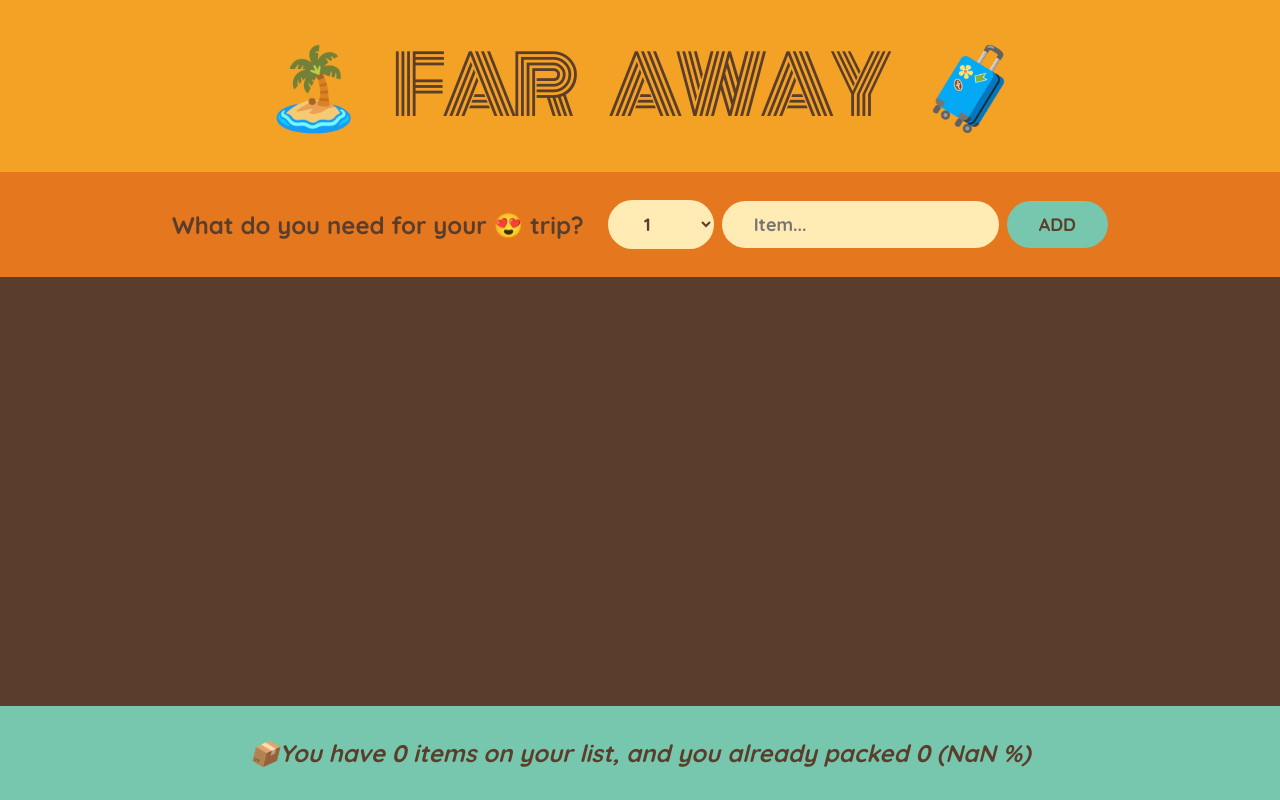
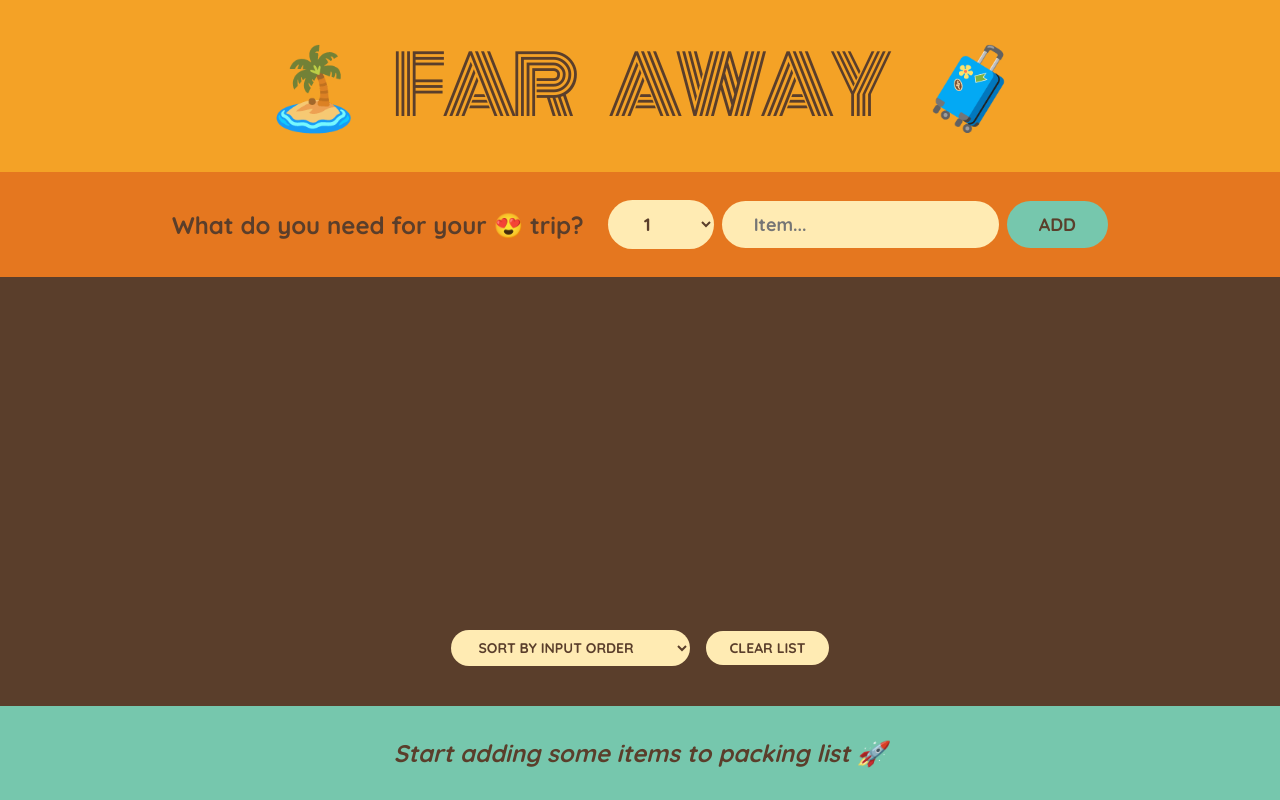
Before and after one commit to kovandzhiev/react-course, a React (Create React App) app in the folder 05-travel-list/: page / in a window 1280 px wide. Built offline with nearby package versions, Linux system fonts and the light colour scheme.

Commit message:
Stats and actions

```diff
--- a/05-travel-list/src/App.js
+++ b/05-travel-list/src/App.js
@@ -19,6 +19,14 @@
     );
   }
 
+  function handleClearList() {
+    const confirmed = window.confirm(
+      "Are you sure you want to delete all items?",
+    );
+
+    if (confirmed) setItems([]);
+  }
+
   return (
     <div className="app">
       <Logo />
@@ -27,6 +35,7 @@
         items={items}
         onDeleteItem={handleDeleteItem}
         onToggleItem={handleToggleItem}
+        onClearList={handleClearList}
       />
       <Stats items={items} />
     </div>
@@ -79,11 +88,27 @@
   );
 }
 
-function PackingList({ items, onDeleteItem, onToggleItem }) {
+function PackingList({ items, onDeleteItem, onToggleItem, onClearList }) {
+  const [sortBy, setSortBy] = useState("input");
+
+  let sortedItems;
+
+  if (sortBy === "input") sortedItems = items;
+
+  if (sortBy === "description")
+    sortedItems = items
+      .slice()
+      .sort((a, b) => a.description.localeCompare(b.description));
+
+  if (sortBy === "packed")
+    sortedItems = items
+      .slice()
+      .sort((a, b) => Number(a.packed) - Number(b.packed));
+
   return (
     <div className="list">
       <ul>
-        {items.map((item) => (
+        {sortedItems.map((item) => (
           <Item
             item={item}
             key={item.id}
@@ -92,6 +117,14 @@
           />
         ))}
       </ul>
+      <div className="actions">
+        <select value={sortBy} onChange={(e) => setSortBy(e.target.value)}>
+          <option value="input">Sort by input order</option>
+          <option value="description">Sort by description</option>
+          <option value="packed">Sort by packed status</option>
+        </select>
+        <button onClick={(e) => onClearList()}>Clear list</button>
+      </div>
     </div>
   );
 }
@@ -113,6 +146,13 @@
 }
 
 function Stats({ items }) {
+  if (!items.length)
+    return (
+      <p className="stats">
+        <em>Start adding some items to packing list 🚀</em>
+      </p>
+    );
+
   const numItems = items.length;
   const numPacked = items.filter((item) => item.packed).length;
   const percentige = Math.round((numPacked / numItems) * 100);
@@ -120,8 +160,9 @@
   return (
     <footer className="stats">
       <em>
-        📦You have {numItems} items on your list, and you already packed{" "}
-        {numPacked} ({percentige} %)
+        {percentige === 100
+          ? "You got everything! Ready to go ✈️"
+          : ` 💼 You have ${numItems} items on your list, and you already packed (${percentige ?? 0} %)`}
       </em>
     </footer>
   );
```
Also changed, not shown: 1 other file (tests, documents, lock files or other folders).
